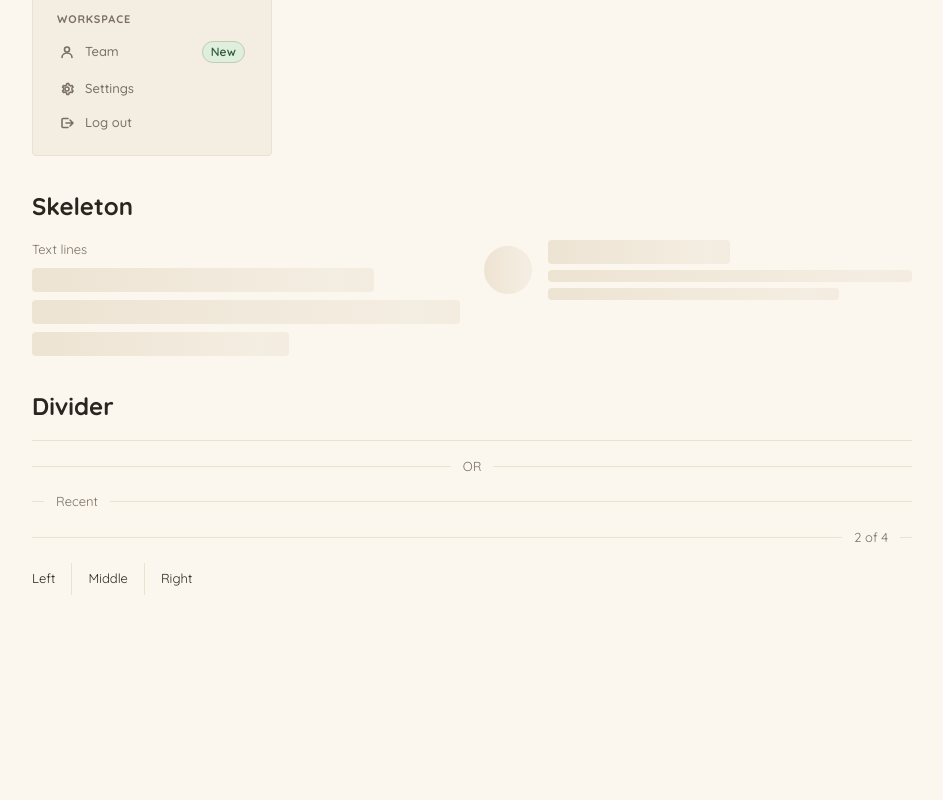
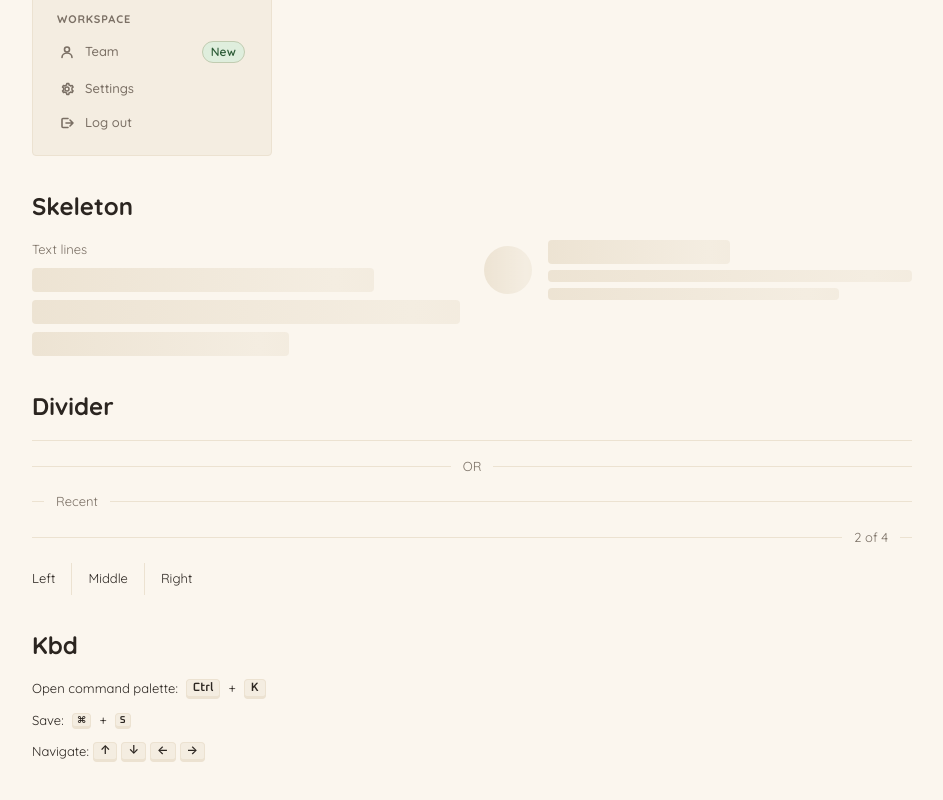
Before and after one commit to nicolapasqua99/ninoverse-hmi-components, a React (Vite) app: page / in a window 1280 px wide. Shown: the part 7364-8164 px from the top of the page, without its empty margins (8-951 px from the left). Before the commit the page ends 7999 px from the top, so only its background shows below. Built offline with nearby package versions, Linux system fonts and the light colour scheme; a web font is replaced by a local one.

Commit message:
feat(ui): add Kbd component
Native <kbd> element styled as a tactile key cap with the Oxanium
display font. Size variants medium and small. Combos are composed
by the consumer (<Kbd>Ctrl</Kbd> + <Kbd>K</Kbd>).

```diff
--- a/package.json
+++ b/package.json
@@ -1,6 +1,6 @@
 {
     "name": "@ninoverse/hmi-components",
-    "version": "0.30.0",
+    "version": "0.31.0",
     "type": "module",
     "license": "MIT",
     "description": "React HMI component library with Material Design 3 token system and warm asymmetric styling.",
@@ -66,6 +66,10 @@
         "./input": {
             "types": "./dist/components/input.d.ts",
             "import": "./dist/input.js"
+        },
+        "./kbd": {
+            "types": "./dist/components/kbd.d.ts",
+            "import": "./dist/kbd.js"
         },
         "./list": {
             "types": "./dist/components/list.d.ts",
--- a/src/App.tsx
+++ b/src/App.tsx
@@ -12,6 +12,7 @@ import { Chip } from './components/chip';
 import { Divider } from './components/divider';
 import { Field } from './components/field';
 import { Input } from './components/input';
+import { Kbd } from './components/kbd';
 import { List, type ListItem } from './components/list';
 import { Menu, MenuItem, MenuLabel, MenuSeparator } from './components/menu';
 import { Modal } from './components/modal';
@@ -1916,6 +1917,63 @@ export default function App() {
                     </div>
                 </div>
             </section>
+            <section
+                style={{
+                    display: 'flex',
+                    flexDirection: 'column',
+                    gap: '2rem',
+                }}
+            >
+                <h2 style={{ margin: 0, fontSize: '3rem' }}>Kbd</h2>
+                <div
+                    style={{
+                        display: 'flex',
+                        flexDirection: 'column',
+                        gap: '1.5rem',
+                    }}
+                >
+                    <div
+                        style={{
+                            display: 'flex',
+                            alignItems: 'center',
+                            gap: '1rem',
+                            fontSize: '1.625rem',
+                        }}
+                    >
+                        <span>Open command palette:</span>
+                        <Kbd>Ctrl</Kbd>
+                        <span>+</span>
+                        <Kbd>K</Kbd>
+                    </div>
+                    <div
+                        style={{
+                            display: 'flex',
+                            alignItems: 'center',
+                            gap: '1rem',
+                            fontSize: '1.625rem',
+                        }}
+                    >
+                        <span>Save:</span>
+                        <Kbd size="small">⌘</Kbd>
+                        <span>+</span>
+                        <Kbd size="small">S</Kbd>
+                    </div>
+                    <div
+                        style={{
+                            display: 'flex',
+                            alignItems: 'center',
+                            gap: '0.5rem',
+                            fontSize: '1.625rem',
+                        }}
+                    >
+                        <span>Navigate:</span>
+                        <Kbd>↑</Kbd>
+                        <Kbd>↓</Kbd>
+                        <Kbd>←</Kbd>
+                        <Kbd>→</Kbd>
+                    </div>
+                </div>
+            </section>
             <ToastHost />
         </div>
     );
--- /dev/null
+++ b/src/components/kbd.tsx
@@ -0,0 +1,25 @@
+import type { HTMLAttributes, ReactNode } from 'react';
+import './styled/kbd.styled.css';
+
+export type KbdSize = 'small' | 'medium';
+
+export type KbdProps = HTMLAttributes<HTMLElement> & {
+    size?: KbdSize;
+    children: ReactNode;
+};
+
+export function Kbd({
+    size = 'medium',
+    children,
+    className,
+    ...rest
+}: KbdProps) {
+    const tokens: string[] = ['kbd'];
+    if (size !== 'medium') tokens.push(`kbd--${size}`);
+    if (className) tokens.push(className);
+    return (
+        <kbd className={tokens.join(' ')} {...rest}>
+            {children}
+        </kbd>
+    );
+}
--- /dev/null
+++ b/src/components/styled/kbd.styled.css
@@ -0,0 +1,28 @@
+/* Kbd — a styled <kbd> element that renders one keyboard key as a small
+   key cap. Uses the Oxanium display font to feel tactile. Combos are
+   composed by the consumer: <Kbd>Ctrl</Kbd> + <Kbd>K</Kbd>. */
+
+.kbd {
+    display: inline-flex;
+    align-items: center;
+    justify-content: center;
+    min-width: 2.5rem;
+    padding: 0.25rem 0.75rem;
+    font-family: var(--font-oxanium);
+    font-size: 1.5rem;
+    font-weight: 600;
+    line-height: 1;
+    color: var(--on-surface);
+    background: var(--surface-container-high);
+    border: 1px solid var(--outline-variant);
+    border-bottom-width: 2px;
+    border-radius: var(--corner-extra-small);
+    box-shadow: 0 1px 0 0 var(--outline-variant);
+    white-space: nowrap;
+}
+
+.kbd--small {
+    min-width: 2rem;
+    padding: 0.125rem 0.5rem;
+    font-size: 1.25rem;
+}
--- a/src/index.ts
+++ b/src/index.ts
@@ -51,6 +51,7 @@ export {
 } from './components/divider';
 export { Field, type FieldProps } from './components/field';
 export { Input, type InputProps } from './components/input';
+export { Kbd, type KbdProps, type KbdSize } from './components/kbd';
 export {
     List,
     type ListItem,
--- a/vite.config.ts
+++ b/vite.config.ts
@@ -39,6 +39,7 @@ export default defineConfig({
                 divider: resolve(dirname, 'src/components/divider.tsx'),
                 field: resolve(dirname, 'src/components/field.tsx'),
                 input: resolve(dirname, 'src/components/input.tsx'),
+                kbd: resolve(dirname, 'src/components/kbd.tsx'),
                 list: resolve(dirname, 'src/components/list.tsx'),
                 menu: resolve(dirname, 'src/components/menu.tsx'),
                 modal: resolve(dirname, 'src/components/modal.tsx'),
```
